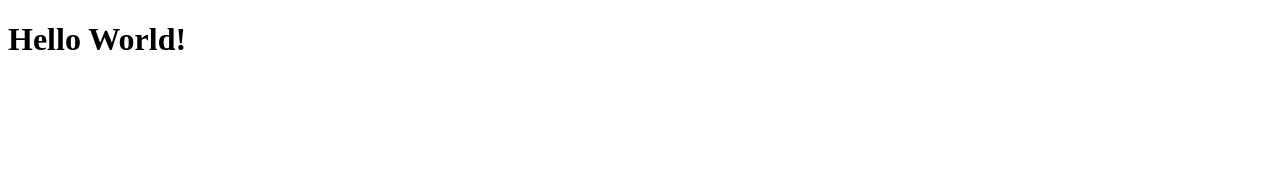
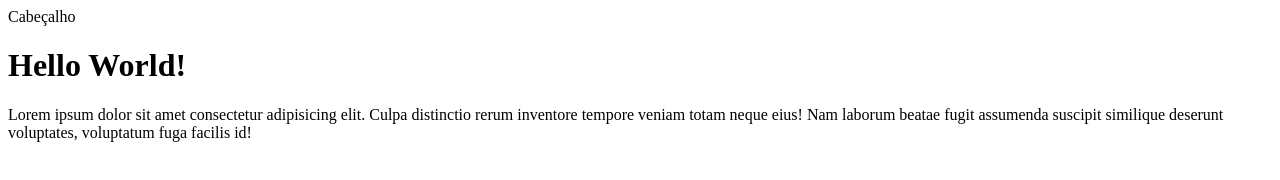
Before and after one commit to Gerencia-de-configuracao-e-mudancas/Aula-20-09, a plain HTML site: page index.html in a window 1280 px wide. Drawn offline with Linux system fonts and the light colour scheme.

Commit message:
Adicionando cabeçalho e parágrafo

```diff
--- a/index.html
+++ b/index.html
@@ -6,6 +6,12 @@
     <title>Exemplo aula 25/09/2023</title>
 </head>
 <body>
+
+    <header>Cabeçalho</header>
+
     <h1>Hello World!</h1>
+
+    <p>Lorem ipsum dolor sit amet consectetur adipisicing elit. Culpa distinctio rerum inventore tempore veniam totam neque eius! Nam laborum beatae fugit assumenda suscipit similique deserunt voluptates, voluptatum fuga facilis id!</p>
+
 </body>
 </html>
```
